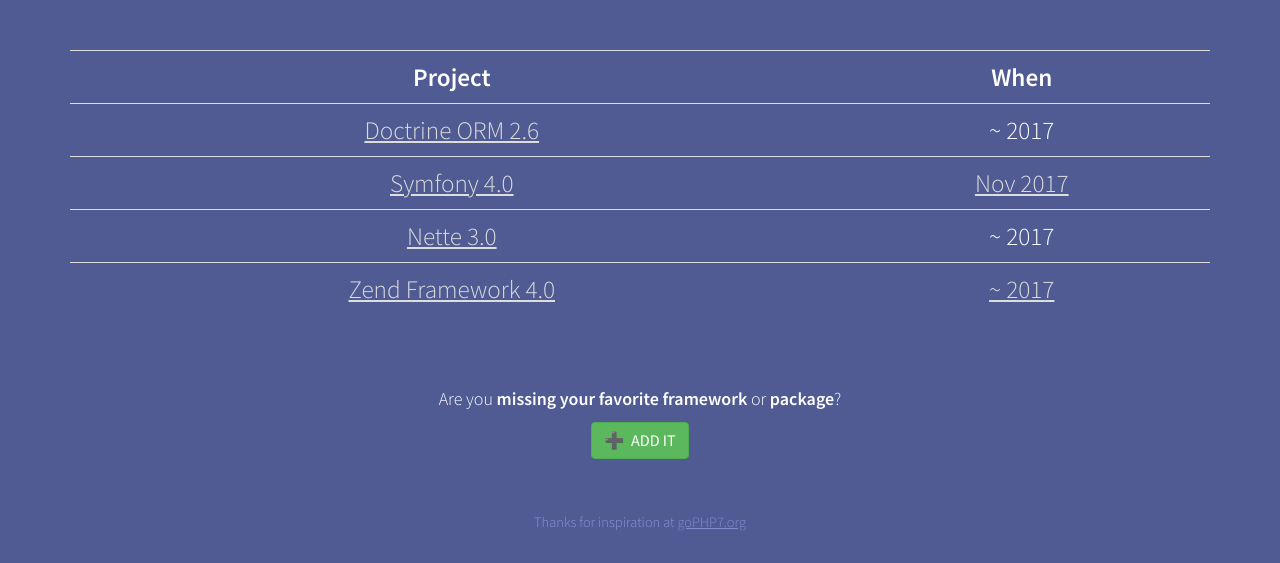
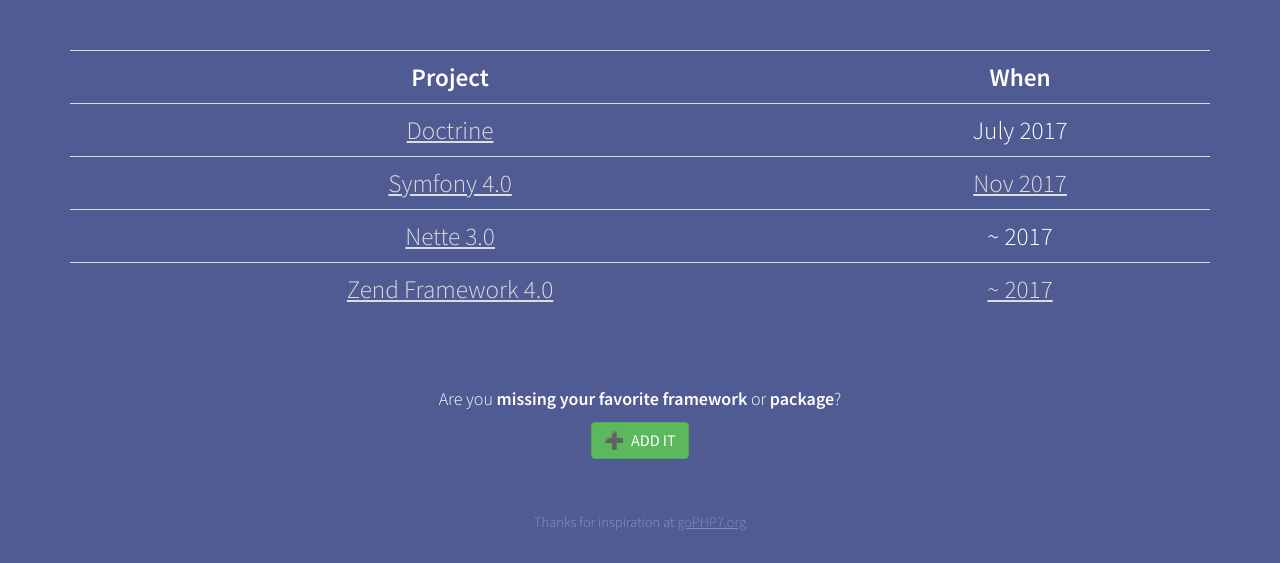
Before and after one commit to deprecated-packages/gophp71.org, a plain HTML site: page index.html in a window 1280 px wide. Shown: the part 237-800 px from the top of the page. Drawn offline with nearby package versions, Linux system fonts and the light colour scheme.

Commit message:
upgrade Doctrine status

```diff
--- a/index.html
+++ b/index.html
@@ -28,8 +28,8 @@
                             <th class="text-center">When</th>
                         </tr>
                         <tr>
-                            <td><a href="https://github.com/doctrine/doctrine2/pull/6507">Doctrine ORM 2.6</a></td>
-                            <td>~ 2017</td>
+                            <td><a href="http://doctrine-project.org/2017/07/25/php-7.1-requirement-and-composer.html">Doctrine</a></td>
+                            <td>July 2017</td>
                         </tr>
                         <tr>
                             <td><a href="https://github.com/symfony/symfony/pull/22733">Symfony 4.0</a></td>
```
